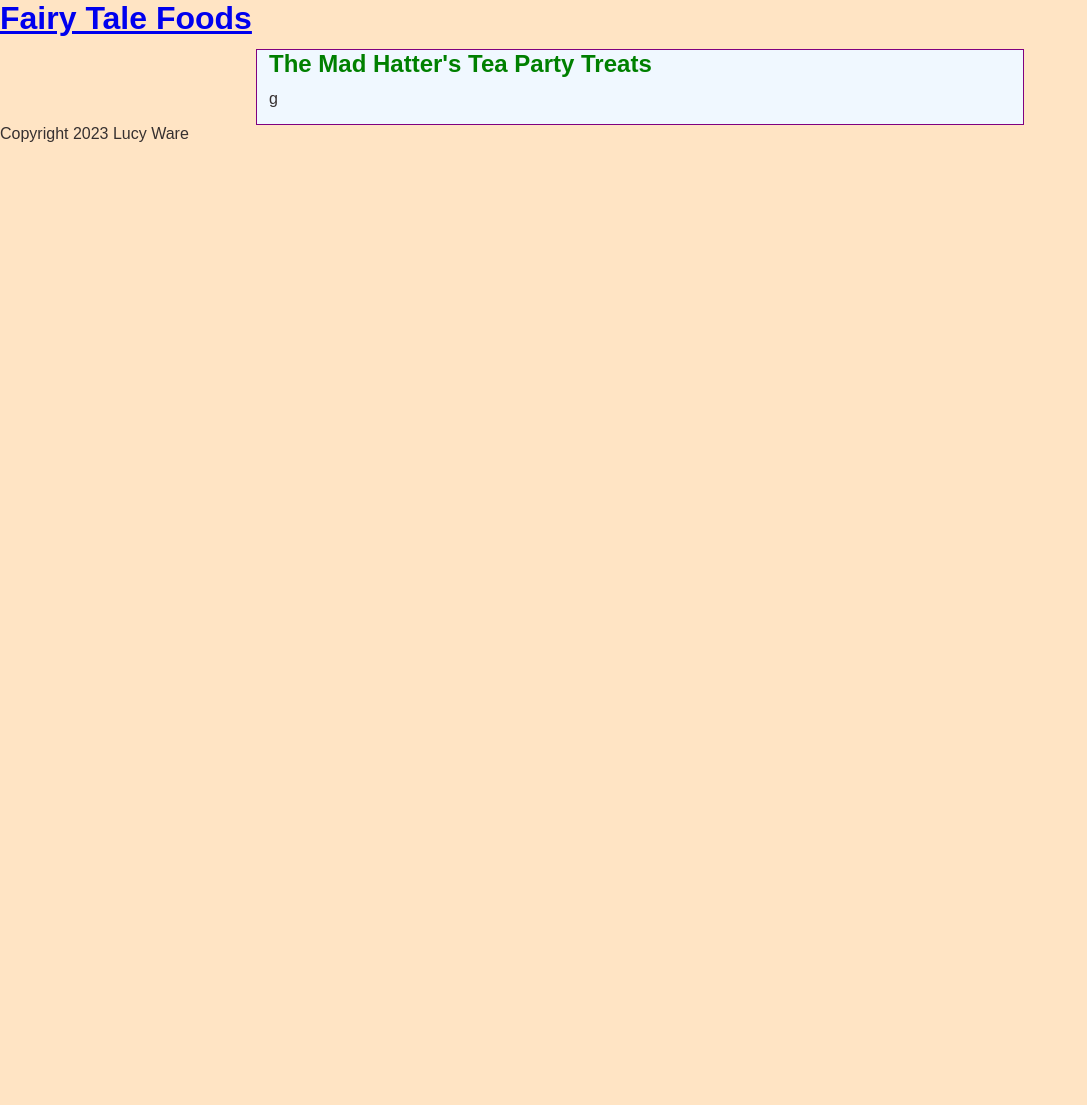
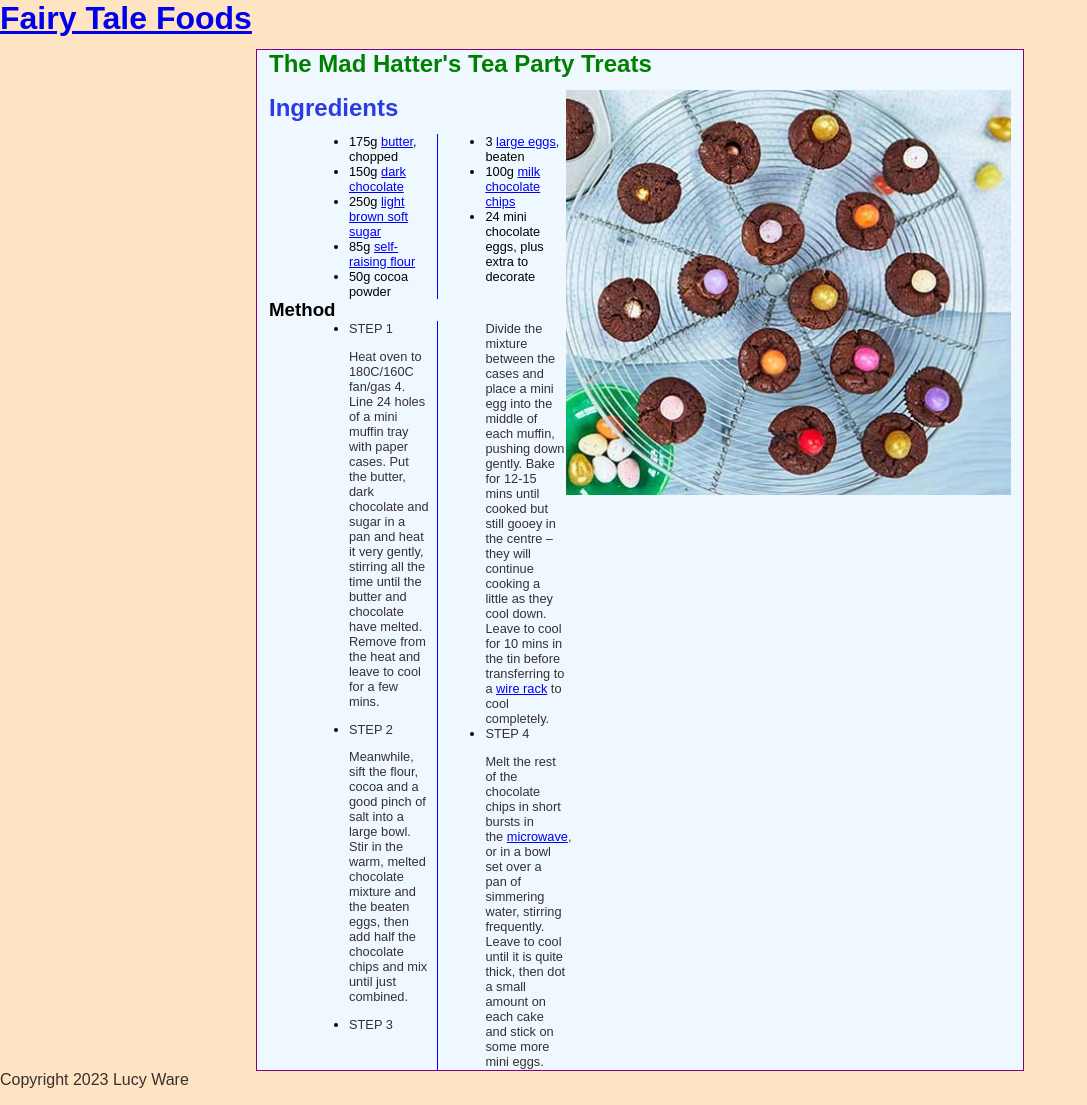
Before and after one commit to Lucyware/Fairytalefoods, a Jekyll site: the page built from _recipes/the-mad-hatters-tea-party-treats.md, in a window 1280 px wide. Shown: the whole page, without its empty margins (0-1087 px from the left). Built offline with Jekyll 4.4.1, drawn with Linux system fonts in a browser that asks for light colours; before the commit the page ends 900 px from its top, so only the background shows below that.

Commit message:
Update Recipe “the-mad-hatters-tea-party-treats”

```diff
--- a/_recipes/the-mad-hatters-tea-party-treats.md
+++ b/_recipes/the-mad-hatters-tea-party-treats.md
@@ -4,4 +4,30 @@ date: 2023-02-14T13:07:47.289Z
 order: 5
 layout: recipe
 ---
-g
+![](../uploads/easter-brownie-bites-.webp)
+
+## Ingredients
+
+* 175g [butter](https://www.bbcgoodfood.com/glossary/butter-glossary), chopped
+* 150g [dark chocolate](https://www.bbcgoodfood.com/glossary/dark-chocolate-glossary)
+* 250g [light brown soft sugar](https://www.bbcgoodfood.com/glossary/sugar-glossary)
+* 85g [self-raising flour](https://www.bbcgoodfood.com/glossary/flour-glossary)
+* 50g cocoa powder
+* 3 [large eggs](https://www.bbcgoodfood.com/glossary/egg-glossary), beaten
+* 100g [milk chocolate chips](https://www.bbcgoodfood.com/glossary/milk-chocolate-glossary)
+* 24 mini chocolate eggs, plus extra to decorate
+
+### Method
+
+* STEP 1
+
+  Heat oven to 180C/160C fan/gas 4. Line 24 holes of a mini muffin tray with paper cases. Put the butter, dark chocolate and sugar in a pan and heat it very gently, stirring all the time until the butter and chocolate have melted. Remove from the heat and leave to cool for a few mins.
+* STEP 2
+
+  Meanwhile, sift the flour, cocoa and a good pinch of salt into a large bowl. Stir in the warm, melted chocolate mixture and the beaten eggs, then add half the chocolate chips and mix until just combined.
+* STEP 3
+
+  Divide the mixture between the cases and place a mini egg into the middle of each muffin, pushing down gently. Bake for 12-15 mins until cooked but still gooey in the centre – they will continue cooking a little as they cool down. Leave to cool for 10 mins in the tin before transferring to a [wire rack](https://www.bbcgoodfood.com/content/kimberley-wilsons-top-five-cooling-racks) to cool completely.
+* STEP 4
+
+  Melt the rest of the chocolate chips in short bursts in the [microwave](https://www.bbcgoodfood.com/review/best-microwaves-test), or in a bowl set over a pan of simmering water, stirring frequently. Leave to cool until it is quite thick, then dot a small amount on each cake and stick on some more mini eggs.
```
Also changed, not shown: uploads/easter-brownie-bites-.webp (added).
